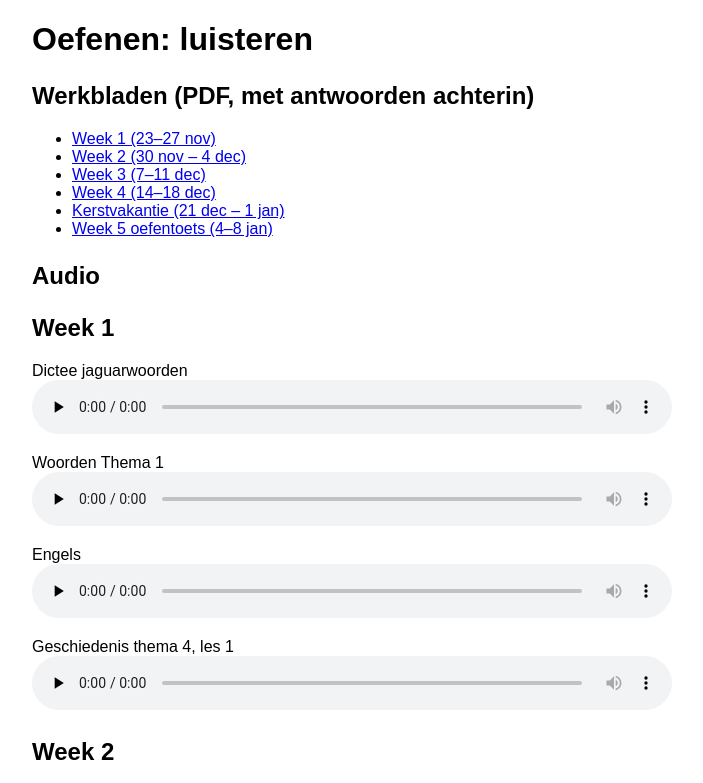
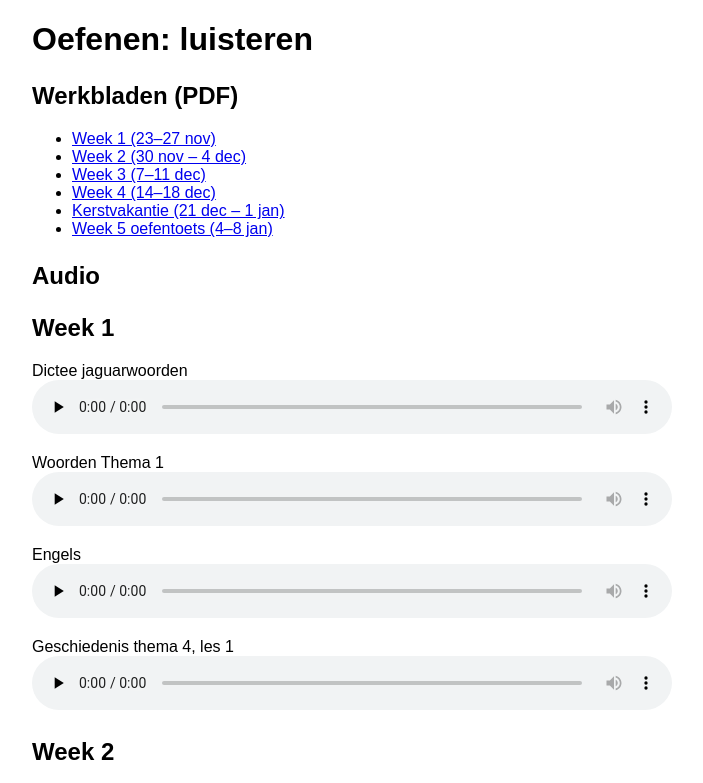
Before and after one commit to udokmeci/oefenen-luister-6b54, a plain HTML site: page index.html in a window 1280 px wide. Shown: the top 783 px of the page, without its empty margins (288-991 px from the left). Drawn offline with Linux system fonts and the light colour scheme.

Commit message:
Werkbladen zonder antwoorden

```diff
--- a/index.html
+++ b/index.html
@@ -1,7 +1,7 @@
 <!doctype html><meta charset=utf-8><meta name=viewport content="width=device-width,initial-scale=1"><meta name=robots content="noindex"><title>Oefenen luisteren</title>
 <style>body{font-family:sans-serif;max-width:640px;margin:1rem auto;padding:0 1rem}h2{margin-top:1.5rem}audio{width:100%}</style>
 <h1>Oefenen: luisteren</h1>
-<h2>Werkbladen (PDF, met antwoorden achterin)</h2>
+<h2>Werkbladen (PDF)</h2>
 <ul><li><a href="werkbladen/Week1_23-27nov.pdf">Week 1 (23–27 nov)</a></li><li><a href="werkbladen/Week2_30nov-4dec.pdf">Week 2 (30 nov – 4 dec)</a></li><li><a href="werkbladen/Week3_7-11dec.pdf">Week 3 (7–11 dec)</a></li><li><a href="werkbladen/Week4_14-18dec.pdf">Week 4 (14–18 dec)</a></li><li><a href="werkbladen/Kerstvakantie_21dec-1jan.pdf">Kerstvakantie (21 dec – 1 jan)</a></li><li><a href="werkbladen/Week5_4-8jan.pdf">Week 5 oefentoets (4–8 jan)</a></li></ul>
 <h2>Audio</h2>
 <script>
```
Also changed, not shown: 6 other files.
